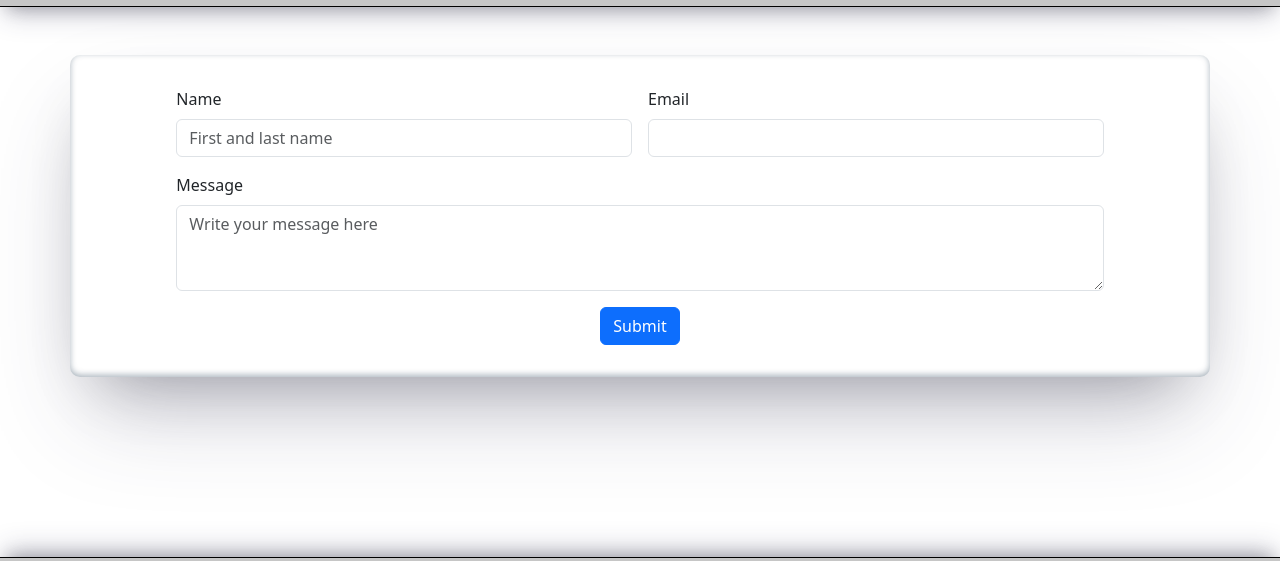
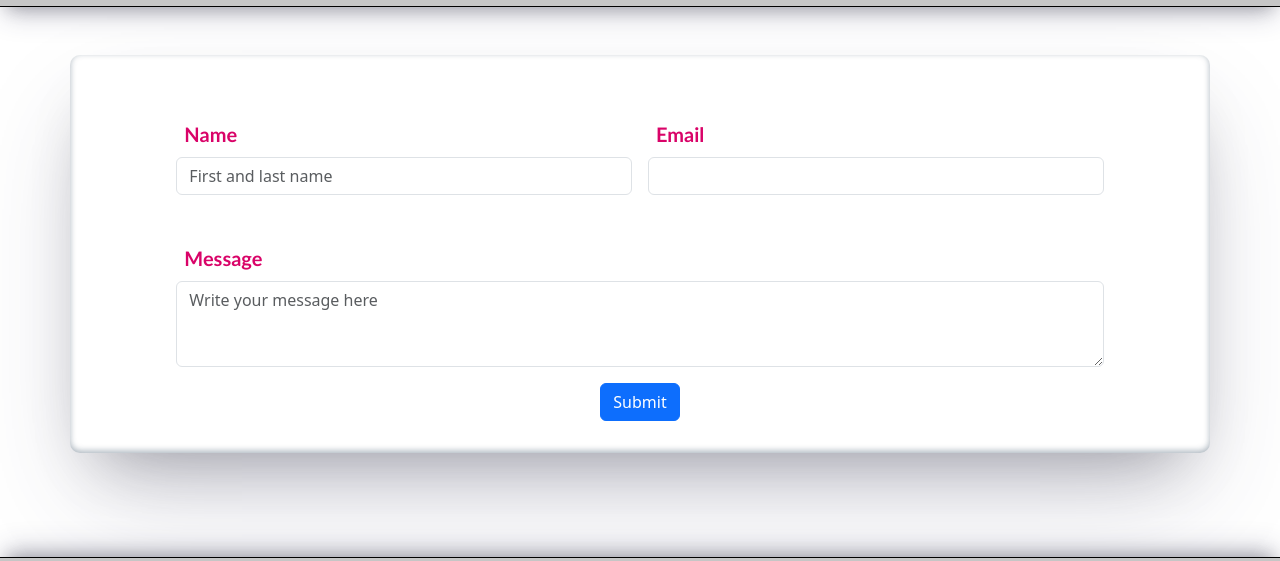
Before and after one commit to sofiagzgh/amazing-events-gimenez, a plain HTML site: page contact.html in a window 1280 px wide. Shown: the part 163-724 px from the top of the page. Drawn offline with nearby package versions, Linux system fonts and the light colour scheme.

Commit message:
Contact retoques

```diff
--- a/assets/styles/style.css
+++ b/assets/styles/style.css
@@ -147,9 +147,17 @@ h2 {
 /* Contact */
 .contact-container {
     padding: 2rem 2.5rem;
-    margin: 3rem 1rem;
+    margin: 3rem;
     border-radius: 10px;
     box-shadow: rgba(50, 50, 93, 0.25) 0px 50px 100px -20px, rgba(0, 0, 0, 0.3) 0px 30px 60px -30px, rgba(10, 37, 64, 0.35) 0px -2px 6px 0px inset;
+}
+
+.contact-container label {
+    font-family: var(--main-font-family);
+    color: var(--secondary-color);
+    text-shadow: -1px 1px 10px rgb(255, 255, 255);
+    padding-top: 2rem;
+    padding-left: 0.5rem;
 }
 
 /* FOOTER */
--- a/contact.html
+++ b/contact.html
@@ -53,15 +53,15 @@
             <div class="container contact-container">
                 <form class="row d-flex justify-content-center g-3">
                     <div class="col-md-5">
-                        <label for="inputName4" class="form-label">Name</label>
+                        <label for="inputName4" class="form-label fw-bold fs-5">Name</label>
                         <input type="text" class="form-control" id="inputName4" placeholder="First and last name">
                     </div>
                     <div class="col-md-5">
-                        <label for="inputEmail4" class="form-label">Email</label>
+                        <label for="inputEmail4" class="form-label fw-bold fs-5">Email</label>
                         <input type="email" class="form-control" id="inputEmail4">
                     </div>
                     <div class="col-10">
-                        <label for="inputMessage" class="form-label">Message</label>
+                        <label for="inputMessage" class="form-label fw-bold fs-5">Message</label>
                         <textarea class="form-control" id="inputMessage" placeholder="Write your message here"
                             rows="3"></textarea>
                     </div>
```
